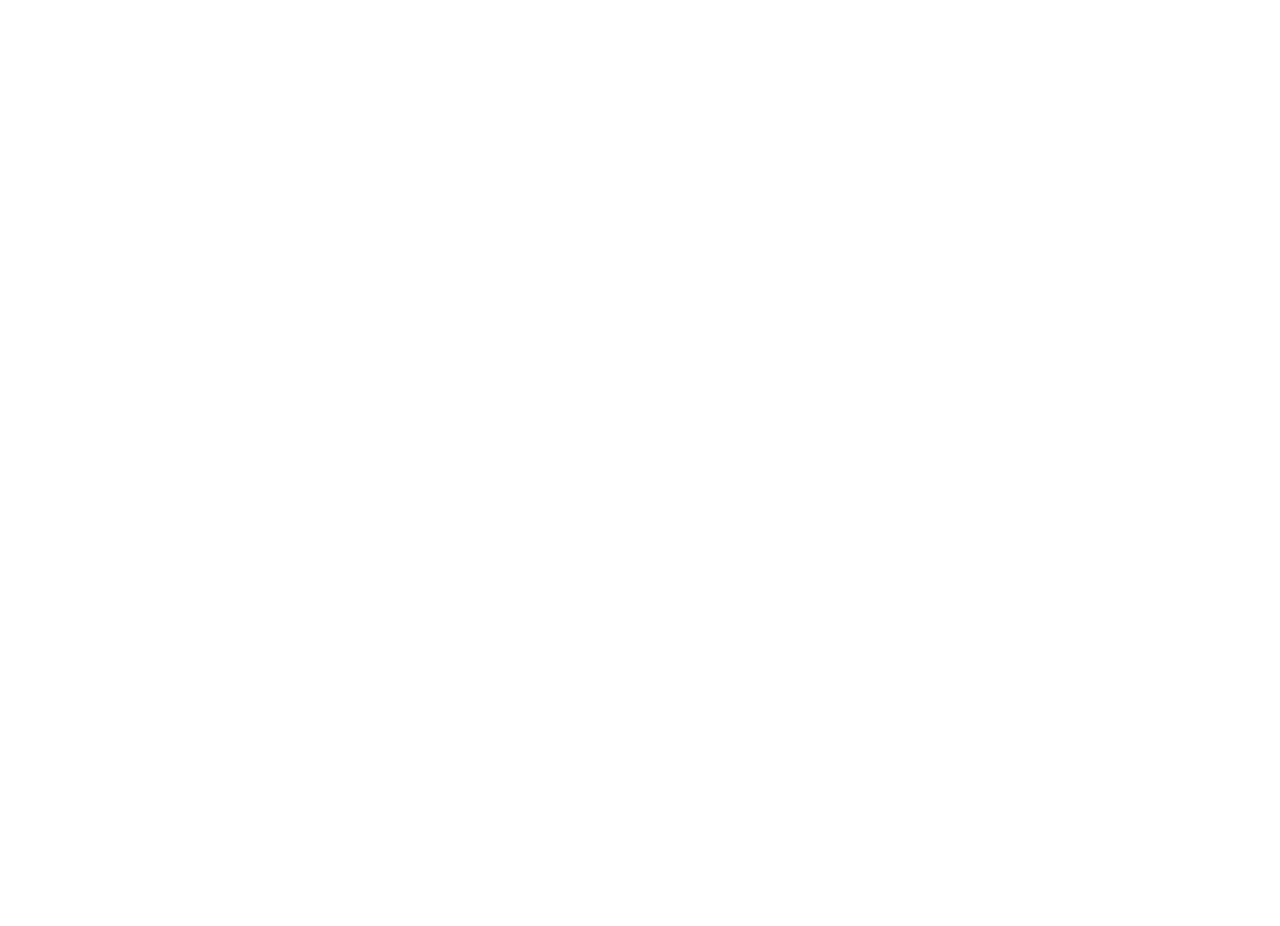
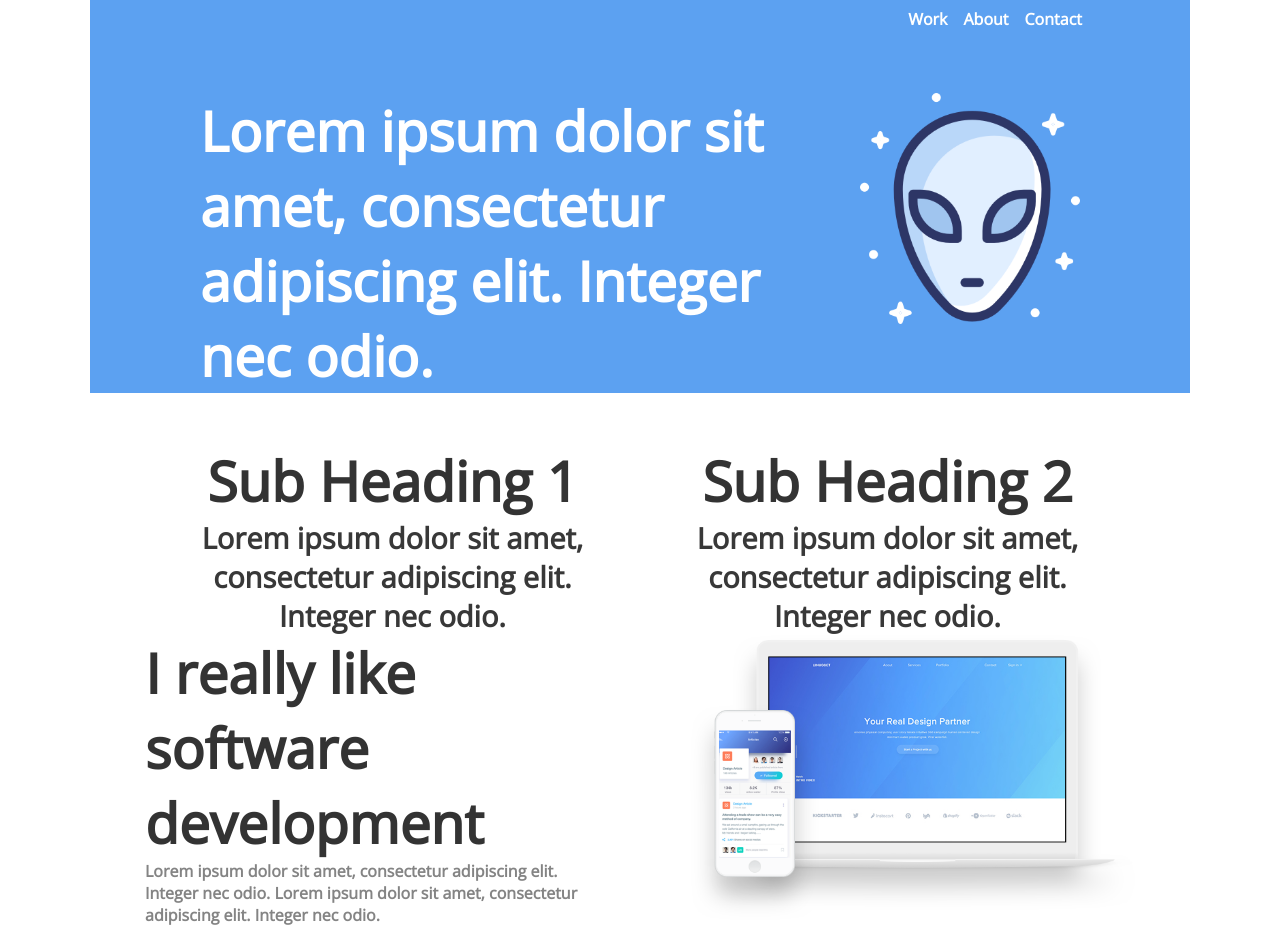
Before and after one commit to Grahame-student/cda404_-_web_technologies, a plain HTML site: page week_2/responsive/index.html in a window 1280 px wide. Before the commit the page ends 800 px from the top, so only its background shows below. Drawn offline with nearby package versions, Linux system fonts and the light colour scheme.

Commit message:
Added work on the responsive 'alien' website task. Added place holder for week_4

```diff
--- a/week_2/foody/css/main.css
+++ b/week_2/foody/css/main.css
@@ -114,7 +114,7 @@ nav menu li a:hover {
 }
 
 .summary_block {
-    display: inline-block;
+    display: block;
     float: left;
     width: 35%;
     padding: 40px;
@@ -154,7 +154,7 @@ nav menu li a:hover {
 }
 
 .summary_image {
-    display: inline-block;
+    display: block;
     max-width: 200px;
     width: 55%;
     height: auto;
--- a/week_2/responsive/css/main.css
+++ b/week_2/responsive/css/main.css
@@ -0,0 +1,217 @@
+/* Debug
+* {
+    border: solid 1px red;
+}
+/* End Debug */
+
+* {
+    margin: 0;
+    padding: 0;
+    font-family: "open sans";
+
+    --heading-colour-primary:    #5CA1F1;
+    --heading-colour-secondary:  white;
+
+    --content-colour-primary:    #333333;
+    --content-colour-secondary:  #383838;
+    --content-colour-tertiary:   #848484;
+    --content-colour-quartenary: #F5F5F5;
+}
+
+/* Main wrapper */
+@media (min-width:701px) {
+    #wrapper {
+        width: 95%;
+        max-width: 1100px;
+        margin: auto;
+    }
+}
+
+/* Header */
+header {
+    display: inline-block;
+    width: 100%;
+}
+
+nav {
+    width: 100%;
+    display: inline-block;
+    padding-bottom: 50px;
+}
+
+nav menu {
+    list-style-type: none;
+}
+
+nav menu li {
+    display: block;
+    float: left;
+}
+
+@media (max-width:700px) {
+    /* center the nav menu and equally space the menu items */
+    nav menu {
+        display: block;
+        width: 90%;
+        margin: 0 auto;
+    }
+
+    nav menu li {
+        width: 33.33%;
+        text-align: center;
+    }
+}
+
+
+@media (min-width:701px) {
+    /* put the nav menu on the right */
+    nav menu {
+        float: right;
+        display: block;
+        padding-right: 100px;
+    }
+
+    nav menu li {
+        margin: 0 auto;
+        padding: 8px;
+        display: block;
+        float: left;
+    }
+}
+
+menu a {
+    color: inherit;
+    text-decoration: none;
+}
+
+menu a:hover {
+    background-color: var(--heading-colour-secondary);
+    color: var(--heading-colour-primary);
+    text-decoration: none;
+}
+
+.heading_colour {
+    background-color: var(--heading-colour-primary);
+    color: var(--heading-colour-secondary);
+}
+
+@media (max-width:700px) {
+    .headingText_size {
+        font-size: 40px;
+    }
+
+    .headingText_placement {
+        display: block;
+        width: 75%;
+        margin: 0 auto;
+        text-align: center;
+    }
+
+    .heading_image {
+        display: block;
+        width: 75%;
+        padding-top: 50px;
+        padding-bottom: 15px;
+        margin: 0 auto;
+        height: auto;
+    }
+}
+
+@media (min-width:701px) {
+    .headingText_size {
+        font-size: 55px;
+    }
+
+    .headingText_placement {
+        display: block;
+        overflow: hidden;
+        float: left;
+        padding-left: 10%;
+        width: 60%;
+    }
+
+    .heading_image {
+        display: block;
+        float: right;
+        padding-right: 10%;
+        width: 20%;
+        height: auto;
+    }
+
+}
+
+#main_content {
+    padding-top: 50px;
+    width: 100%;
+    display: inline-block;
+}
+
+.sub_sections {
+    width: 90%;
+    margin: 0 auto;
+    display: flex;
+    justify-content: space-around;
+}
+
+.sub_section {
+    display: block;
+    float: left;
+    width: 45%;
+    text-align: center;
+}
+
+
+/* Main content */
+.subHeading_colour {
+    color: var(--content-colour-primary);
+}
+
+.subHeading_placement {
+    width: 100%;
+    display: block;
+}
+
+.bodyText_large_size {
+    font-size: 29px;
+    font-weight: bold;
+}
+
+.bodyText_large_colour {
+    color: var(--content-colour-secondary);
+}
+
+@media (max-width:700px) {
+    .additional_section {
+        display: none;
+    }
+}
+
+@media (min-width:701px) {
+    .additional_section {
+        display: block;
+        width: 90%;
+        margin: 0 auto;
+        background-color: var(--content-colour-quartenary);
+    }
+
+    .section_text {
+        display: block;
+        width: 45%;
+        float: left;
+    }
+
+    .section_image {
+        display: block;
+        width: 45%;
+        float: right;
+    }
+}
+
+.bodyText_small_size {
+    font-size: 16px;
+    font-weight: bold;
+}
+
+.bodyText_small_colour {
+    color: var(--content-colour-tertiary);
+}
--- a/week_2/responsive/index.html
+++ b/week_2/responsive/index.html
@@ -0,0 +1,50 @@
+<!DOCTYPE html>
+<html lang="en">
+    <head>
+        <meta charset="UTF-8">
+        <meta name="viewport" content="width=device-width, initial-scale=1.0">
+        <link href="https://fonts.googleapis.com/css?family=Open+Sans" rel="stylesheet">
+        <link rel="stylesheet" type="text/css" href="css/main.css">
+        <title>Responsive Webpage</title>
+    </head>
+    <body>
+        <div id="wrapper">
+            <header class="heading_colour">
+                <nav>
+                    <menu class="bodyText_small_size">
+                        <li><a href="index.html">Work</a></li>
+                        <li><a href="index.html">About</a></li>
+                        <li><a href="index.html">Contact</a></li>
+                    </menu>
+                </nav>
+                <h1 class="headingText_placement headingText_size">Lorem ipsum dolor sit amet, consectetur adipiscing elit. Integer nec odio.</h1>
+                <img class="heading_image" src="assets/alien.png" alt="Typical grey alien head">
+            </header>
+
+            <div id="main_content">
+                <div class="sub_sections">
+                    <section class="sub_section">
+                        <h2 class="headingText_size subHeading_colour">Sub Heading 1</h2>
+                        <p class="bodyText_large_size bodyText_large_colour">Lorem ipsum dolor sit amet, consectetur adipiscing elit. Integer nec odio.</p>
+                    </section>
+                    <section class="sub_section">
+                        <h2 class="headingText_size subHeading_colour">Sub Heading 2</h2>
+                        <p class="bodyText_large_size bodyText_large_colour">Lorem ipsum dolor sit amet, consectetur adipiscing elit. Integer nec odio.</p>
+                    </section>
+                </div>
+
+                <section class="additional_section">
+                    <div class="section_text">
+                        <h2 class="headingText_size subHeading_colour">I really like software development</h2>
+                        <p class="bodyText_small_size bodyText_small_colour">Lorem ipsum dolor sit amet, consectetur adipiscing elit. Integer nec odio. Lorem ipsum dolor sit amet, consectetur adipiscing elit. Integer nec odio.</p>
+                    </div>
+                    <img class="section_image" src="assets/screens.png" alt="mobile phone and monitor">
+                </section>
+            </div>
+
+            <footer>
+                <!-- placeholder for a footer -->
+            </footer>
+        </div>
+    </body>
+</html>
```
Also changed, not shown: index.html (+2 -1 lines), week_4/index.html (added).
